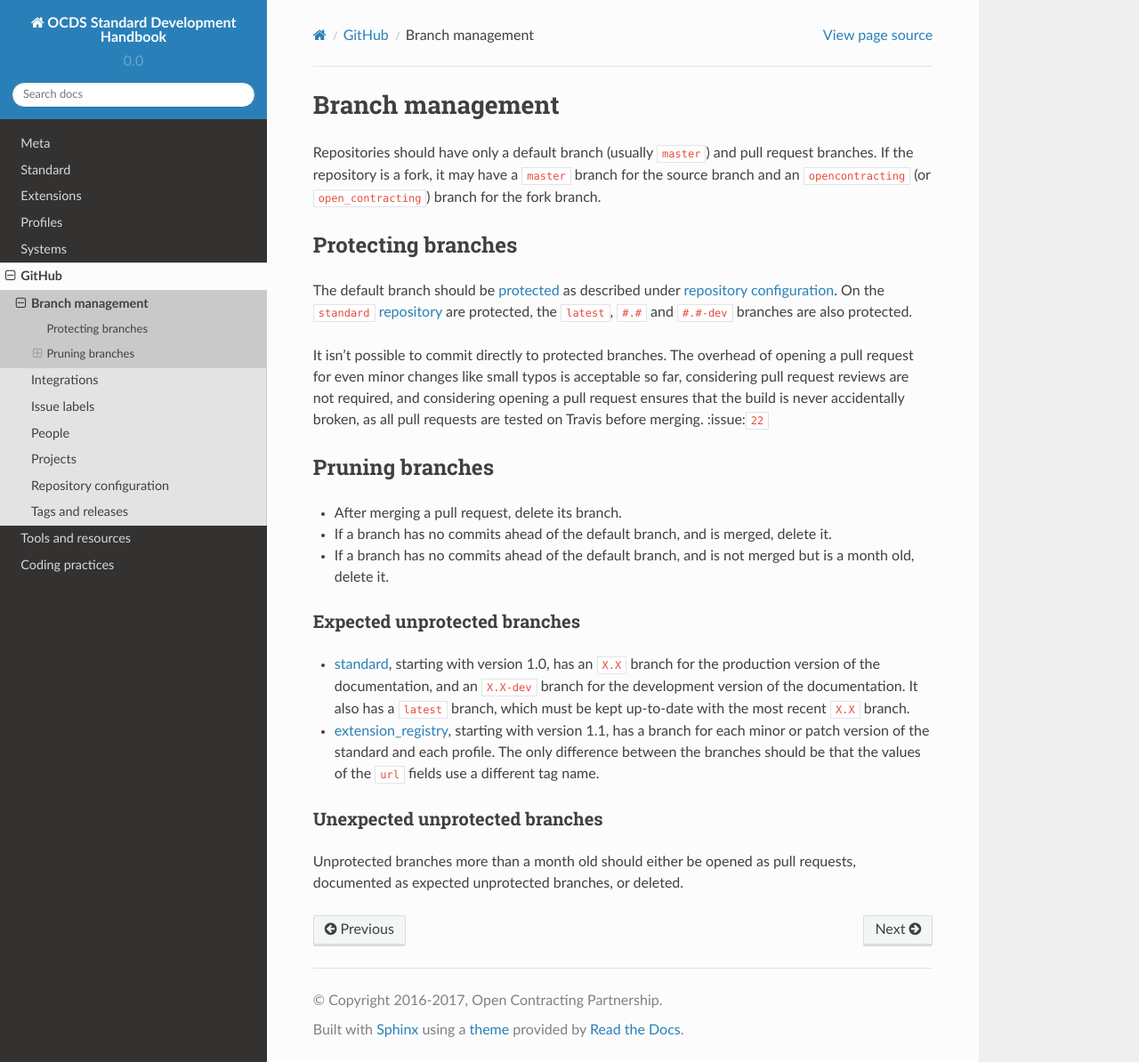
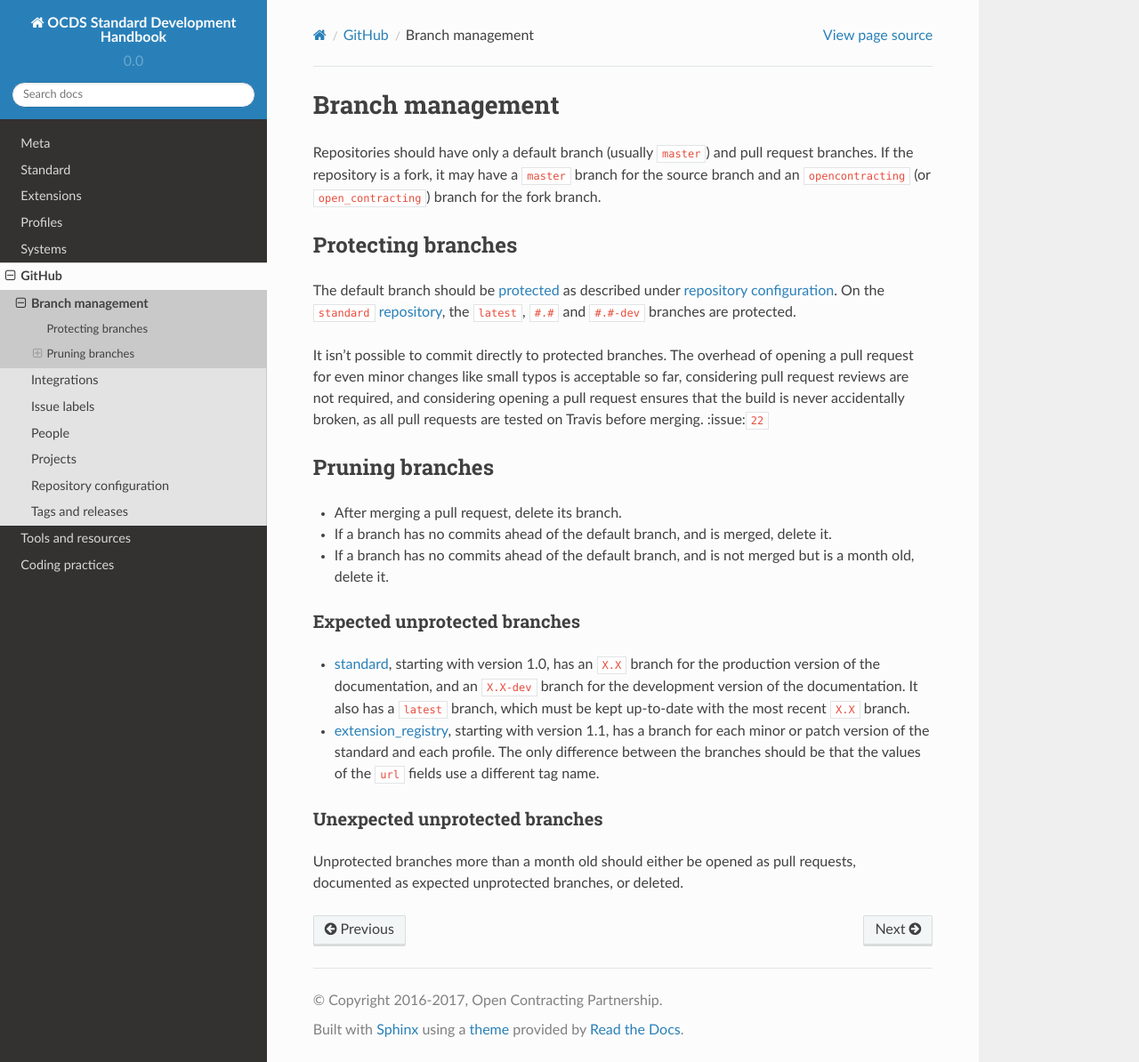
Before and after one commit to open-contracting/standard-development-handbook, a Sphinx documentation site: the page built from docs/github/branch_management.md, in a window 1280 px wide and 1194 px high. Shown: the whole window at 89% size. Built offline with Sphinx 7.4.7 and the Read the Docs theme 2.0.0, drawn with Linux system fonts in a browser that asks for light colours.

Commit message:
Copy edit Branch management

```diff
--- a/docs/github/branch_management.md
+++ b/docs/github/branch_management.md
@@ -4,7 +4,7 @@ Repositories should have only a default branch (usually `master`) and pull reque
 
 ## Protecting branches
 
-The default branch should be [protected](https://help.github.com/articles/about-protected-branches/) as described under [repository configuration](repository_configuration). On the [`standard` repository](https://github.com/open-contracting/standard) are protected, the `latest`, `#.#` and `#.#-dev` branches are also protected.
+The default branch should be [protected](https://help.github.com/articles/about-protected-branches/) as described under [repository configuration](repository_configuration). On the [`standard` repository](https://github.com/open-contracting/standard), the `latest`, `#.#` and `#.#-dev` branches are protected.
 
 It isn't possible to commit directly to protected branches. The overhead of opening a pull request for even minor changes like small typos is acceptable so far, considering pull request reviews are not required, and considering opening a pull request ensures that the build is never accidentally broken, as all pull requests are tested on Travis before merging. :issue:`22`
 
```
